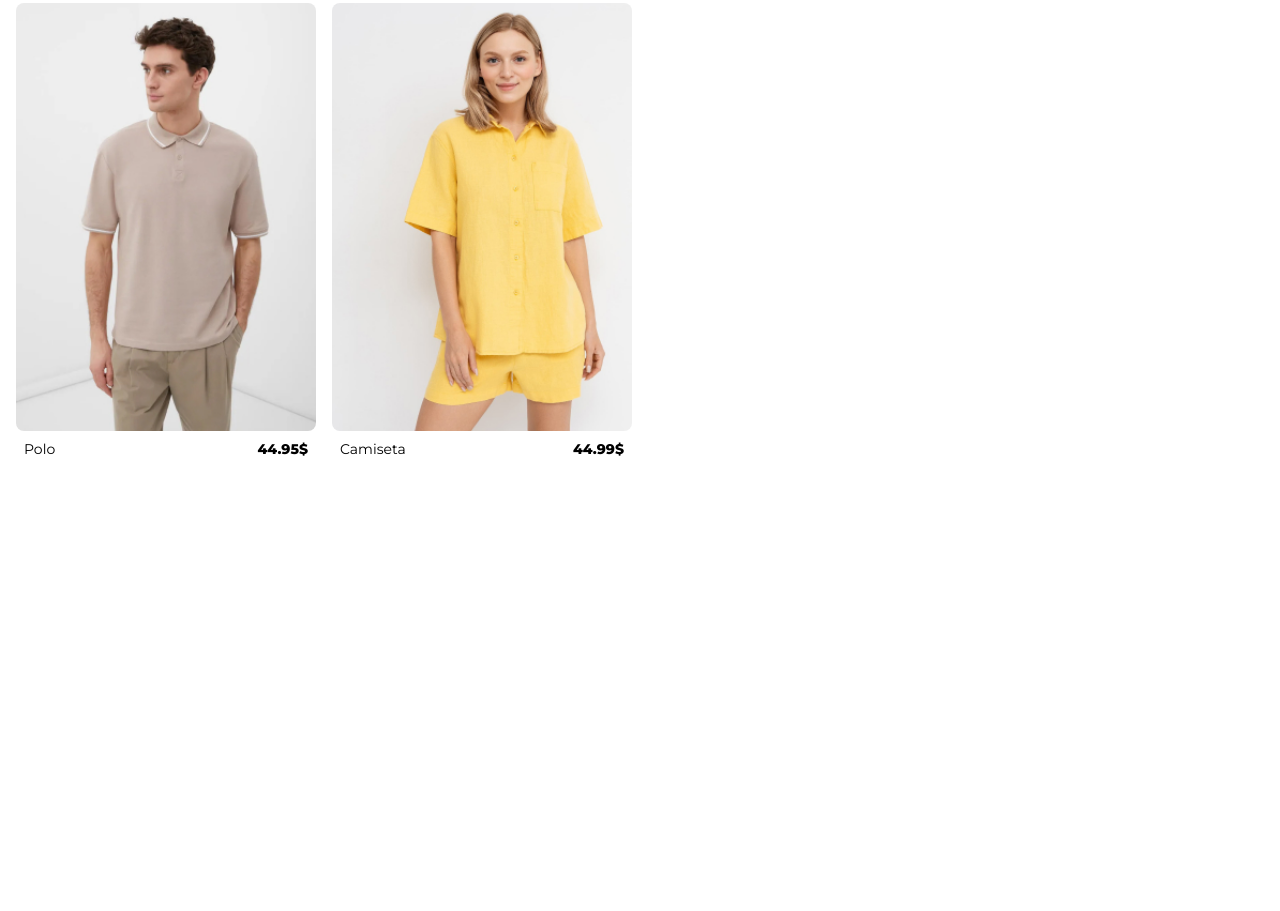
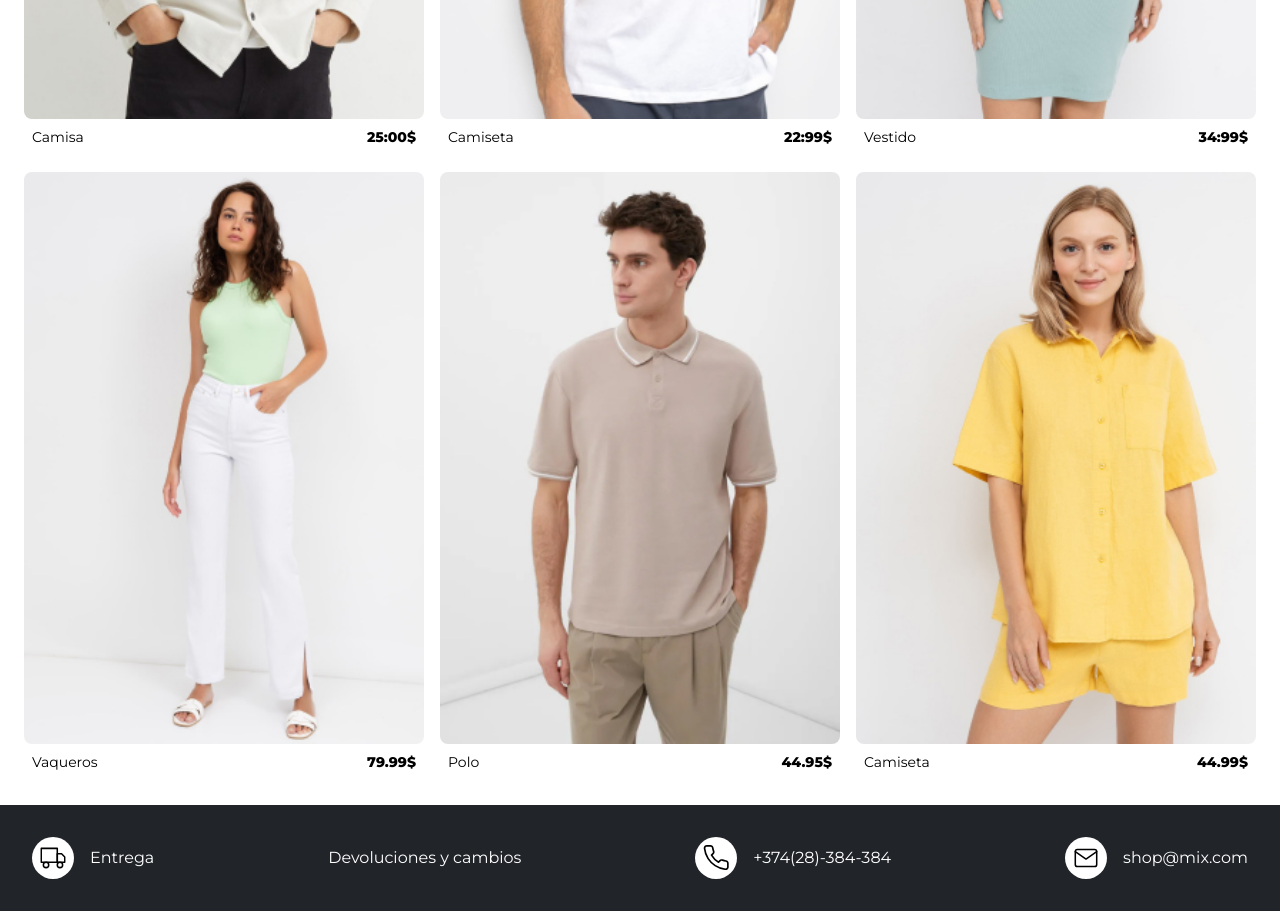
Before and after one commit to angelesgonzalez/lemoncode-bootcamp-js-entregas, a plain HTML site: page 01.Laboratorio-Modulo-1-HTML/index.html in a window 1280 px wide. Shown: the part 616-1527 px from the top of the page. Before the commit the page ends 1100 px from the top, so only its background shows below. Drawn offline with Linux system fonts and the light colour scheme; a web font is replaced by a local one.

Commit message:
Create Footer with their css styles

```diff
--- a/01.Laboratorio-Modulo-1-HTML/footer.css
+++ b/01.Laboratorio-Modulo-1-HTML/footer.css
@@ -0,0 +1,62 @@
+.footer {
+    background-color: var(--color-primary);
+    color: var(--color-secondary);
+
+}
+
+
+.footer-element {
+    display: flex;
+    flex-direction: column;
+    gap: var(--spacing-md);
+    border-bottom: 1px solid var(--color-secondary);
+    padding: var(--spacing-md);
+
+}
+
+.footer-element p {
+    font-weight: 700;
+}
+
+.footer-icon-container {
+    display: flex;
+    justify-content: center;
+    align-items: center;
+    background-color: var(--color-secondary);
+    height: 4.2rem;
+    width: 4.2rem;
+    border-radius: 100%;
+    padding: var(--spacing-sm);
+
+}
+
+
+
+@media screen and (min-width: 900px) {
+
+    .footer {
+        display: flex;
+        justify-content: space-between;
+        align-items: center;
+        padding: var(--spacing-md);
+    }
+
+    .footer-element {
+        display: flex;
+        flex-direction: row;
+        align-items: center;
+        gap: var(--spacing-md);
+        padding: var(--spacing-md);
+        border: none;
+    }
+
+    .footer-element p {
+        font-weight: 400;
+    }
+
+
+
+
+
+
+}
--- a/01.Laboratorio-Modulo-1-HTML/header.css
+++ b/01.Laboratorio-Modulo-1-HTML/header.css
@@ -1,7 +1,10 @@
 .top-nav {
     display: flex;
-    justify-content: center;
+    justify-content: space-evenly;
     padding: var(--spacing-sm);
+    height: 6rem;
+    gap: var(--spacing-md);
+    align-items: center;
     border-bottom: 1px solid var(--color-primary);
 }
 
@@ -9,3 +12,16 @@
 .top-nav-right {
     display: none;
 }
+
+
+@media screen and (min-width: 900px) {
+
+    .top-nav-menu-links,
+    .top-nav-right {
+        display: flex;
+        text-transform: uppercase;
+        font-size: var(--font-sm);
+        gap: var(--spacing-md)
+    }
+
+}
--- a/01.Laboratorio-Modulo-1-HTML/index.html
+++ b/01.Laboratorio-Modulo-1-HTML/index.html
@@ -117,6 +117,64 @@
             </article>
         </div>
     </main>
+    <footer class="footer">
+        <div class="footer-element">
+            <div class="footer-icon-container">
+                <svg width="34" height="34" viewBox="0 0 34 34" fill="none" xmlns="http://www.w3.org/2000/svg">
+                    <g clip-path="url(#clip0_1_82)">
+                        <path
+                            d="M26.1 29.6C28.033 29.6 29.6 28.033 29.6 26.1C29.6 24.167 28.033 22.6 26.1 22.6C24.167 22.6 22.6 24.167 22.6 26.1C22.6 28.033 24.167 29.6 26.1 29.6Z"
+                            stroke="black" stroke-width="2" stroke-linecap="round" stroke-linejoin="round" />
+                        <path
+                            d="M7.90002 29.6C9.83302 29.6 11.4 28.033 11.4 26.1C11.4 24.167 9.83302 22.6 7.90002 22.6C5.96703 22.6 4.40002 24.167 4.40002 26.1C4.40002 28.033 5.96703 29.6 7.90002 29.6Z"
+                            stroke="black" stroke-width="2" stroke-linecap="round" stroke-linejoin="round" />
+                        <path d="M22.6 11.4H28.2L32.4 15.6V22.6H22.6V11.4Z" stroke="black" stroke-width="2"
+                            stroke-linecap="round" stroke-linejoin="round" />
+                        <path d="M22.6 4.40002H1.60004V22.6H22.6V4.40002Z" stroke="black" stroke-width="2"
+                            stroke-linecap="round" stroke-linejoin="round" />
+                    </g>
+                    <defs>
+                        <clipPath id="clip0_1_82">
+                            <rect width="33.6" height="33.6" fill="white" transform="translate(0.200012 0.200012)" />
+                        </clipPath>
+                    </defs>
+                </svg>
+
+            </div>
+            <p>Entrega</p>
+        </div>
+
+        <div class="footer-element">
+            <p>Devoluciones y cambios </p>
+        </div>
+
+
+        <div class="footer-element">
+            <div class="footer-icon-container">
+                <svg width="31" height="30" viewBox="0 0 31 30" fill="none" xmlns="http://www.w3.org/2000/svg">
+                    <path
+                        d="M29.6666 21.888V26.088C29.6682 26.4779 29.5883 26.8639 29.4321 27.2211C29.2759 27.5783 29.0468 27.899 28.7595 28.1626C28.4722 28.4262 28.133 28.6269 27.7637 28.7518C27.3943 28.8767 27.0029 28.9231 26.6146 28.888C22.3066 28.4199 18.1684 26.9478 14.5326 24.59C11.15 22.4405 8.2821 19.5727 6.13262 16.19C3.76659 12.5377 2.29416 8.37941 1.83462 4.05201C1.79964 3.66487 1.84565 3.27468 1.96973 2.90629C2.0938 2.5379 2.29322 2.19938 2.5553 1.91228C2.81737 1.62519 3.13635 1.39581 3.49193 1.23874C3.84751 1.08168 4.2319 1.00038 4.62062 1.00001H8.82062C9.50005 0.993327 10.1587 1.23392 10.6739 1.67696C11.189 2.12 11.5255 2.73524 11.6206 3.40801C11.7979 4.75211 12.1267 6.07183 12.6006 7.34201C12.789 7.84311 12.8298 8.38769 12.7181 8.91125C12.6064 9.4348 12.347 9.91537 11.9706 10.296L10.1926 12.074C12.1856 15.579 15.0877 18.481 18.5926 20.474L20.3706 18.696C20.7513 18.3196 21.2318 18.0602 21.7554 17.9485C22.2789 17.8369 22.8235 17.8777 23.3246 18.066C24.5948 18.54 25.9145 18.8687 27.2586 19.046C27.9387 19.142 28.5598 19.4845 29.0038 20.0085C29.4478 20.5325 29.6837 21.2014 29.6666 21.888Z"
+                        stroke="black" stroke-width="2" stroke-linecap="round" stroke-linejoin="round" />
+                </svg>
+
+            </div>
+            <p>+374(28)-384-384</p>
+        </div>
+
+        <div class="footer-element">
+            <div class="footer-icon-container">
+                <svg width="34" height="34" viewBox="0 0 34 34" fill="none" xmlns="http://www.w3.org/2000/svg">
+                    <path
+                        d="M5.8 5.79999H28.2C29.74 5.79999 31 7.05999 31 8.59999V25.4C31 26.94 29.74 28.2 28.2 28.2H5.8C4.26 28.2 3 26.94 3 25.4V8.59999C3 7.05999 4.26 5.79999 5.8 5.79999Z"
+                        stroke="black" stroke-width="2" stroke-linecap="round" stroke-linejoin="round" />
+                    <path d="M31 8.60004L17 18.4L3 8.60004" stroke="black" stroke-width="2" stroke-linecap="round"
+                        stroke-linejoin="round" />
+                </svg>
+
+            </div>
+            <p>shop@mix.com</p>
+        </div>
+    </footer>
 
 </body>
 
--- a/01.Laboratorio-Modulo-1-HTML/main.css
+++ b/01.Laboratorio-Modulo-1-HTML/main.css
@@ -16,7 +16,7 @@
     grid-template-columns: repeat(auto-fit, minmax(300px, 1fr));
     justify-content: center;
     gap: var(--spacing-md);
-    padding: var(--spacing-md);
+    padding: var(--spacing-xl);
 }
 
 
@@ -25,6 +25,7 @@
     display: inline-flex;
     flex-direction: column;
     justify-content: center;
+
 }
 
 .product-container img {
```
